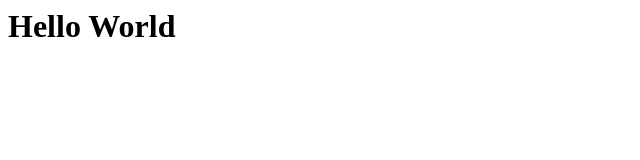
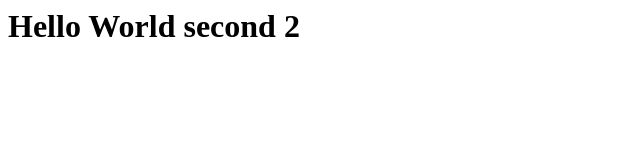
Before and after one commit to aymendif/appstatic, a website: page index.html in a window 1280 px wide. Shown: the whole page, without its empty margins (0-640 px from the left). Drawn offline with Linux system fonts and the light colour scheme.

Commit message:
Update index.html

```diff
--- a/index.html
+++ b/index.html
@@ -1,7 +1,7 @@
 <!DOCTYPE>
 <html>
 <body>
-<h1> Hello World</h1>
+<h1> Hello World second 2</h1>
 
 </body>
 </html>
```
